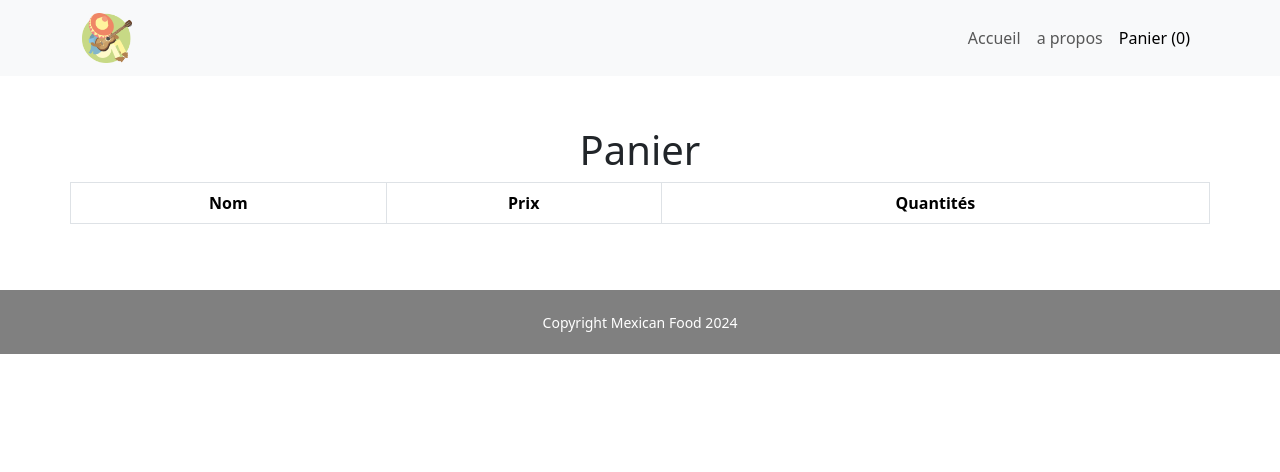
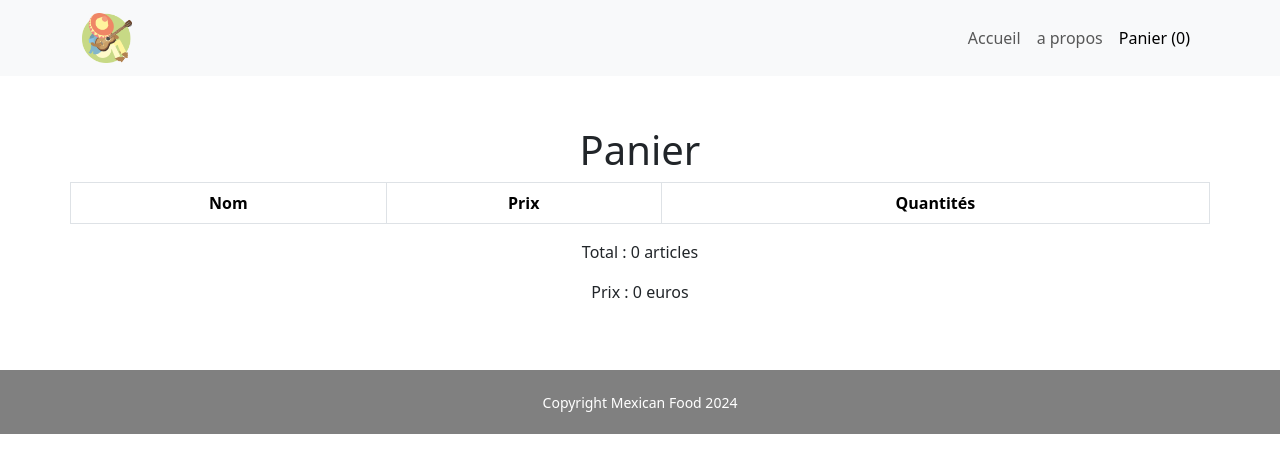
Before and after one commit to MattMatt-aka-Matt/react-app, a React (Create React App) app: page /cart in a window 1280 px wide. Shown: the top 472 px of the page. Built offline with nearby package versions, Linux system fonts and the light colour scheme.

Commit message:
add total

```diff
--- a/src/components/Header.jsx
+++ b/src/components/Header.jsx
@@ -4,20 +4,11 @@ import Nav from "react-bootstrap/Nav";
 import "../assets/styles/Header.css";
 import { NavLink } from "react-router-dom";
 import logo from "../assets/images/logo.webp";
-import { useContext } from "react";
-import { CartContext } from "../utils/context/CartContext";
+
+import useTotalQuantity from "../utils/hooks/useTotalQuantity";
 
 const Header = () => {
-  const { cart } = useContext(CartContext);
-  const getQuantity = () => {
-    let totalQuantity = 0;
-    if (cart) {
-      cart.forEach((dish) => {
-        totalQuantity += dish.quantity;
-      });
-    }
-    return totalQuantity;
-  };
+  const TotalQuantity = useTotalQuantity()
   return (
     <header>
       <Navbar expand="lg" className="bg-body-tertiary">
@@ -42,7 +33,7 @@ const Header = () => {
                 a propos
               </NavLink>
               <NavLink className="nav-link" to="/cart">
-              Panier ({getQuantity() || 0})
+              Panier ({TotalQuantity || 0})
               </NavLink>
             </Nav>
           </Navbar.Collapse>
--- a/src/pages/Cart.jsx
+++ b/src/pages/Cart.jsx
@@ -1,11 +1,16 @@
 import Container from "react-bootstrap/Container";
 import Row from "react-bootstrap/Row";
-import Table from 'react-bootstrap/Table';
+import Table from "react-bootstrap/Table";
 import { CartContext } from "../utils/context/CartContext";
-import { useContext,} from "react";
+import { useContext } from "react";
+import { useTotalAmount } from "../utils/hooks/useTotalAmount";
+import useTotalQuantity from "../utils/hooks/useTotalQuantity";
 
 const Cart = () => {
   const { cart } = useContext(CartContext);
+
+  const totalAmount = useTotalAmount();
+    const totalQuantity = useTotalQuantity();
     return (
         <Container>
             <Row>
@@ -30,6 +35,10 @@ return (
                         ))}
                     </tbody>
                 </Table>
+                <div class="total">
+                    <p>Total : {totalQuantity} articles</p>
+                    <p>Prix : {totalAmount} euros</p>
+                </div>
             </Row>
         </Container>
     );
--- /dev/null
+++ b/src/utils/hooks/useTotalAmount.jsx
@@ -0,0 +1,12 @@
+import { useContext } from 'react';
+import { CartContext } from '../context/CartContext';
+
+export function useTotalAmount() {
+    const { cart } = useContext(CartContext);
+
+    const totalAmount = cart.reduce((total, item) => {
+        return total + item.price * item.quantity;
+    }, 0);
+
+    return totalAmount;
+}
--- /dev/null
+++ b/src/utils/hooks/useTotalQuantity.jsx
@@ -0,0 +1,22 @@
+import { useContext, useEffect } from "react";
+import { CartContext } from "../context/CartContext"
+import { useState } from "react";
+
+const useTotalQuantity = () => {
+    const { cart } = useContext(CartContext);
+    const [totalQty, setTotalQty] = useState(0);
+
+    useEffect(() => {
+        let totalQuantity = 0;
+        if (cart) {
+            cart.forEach(dish => {
+                totalQuantity += dish.quantity;
+            });
+            setTotalQty(totalQuantity);
+        }
+    }, [cart]);
+    return totalQty;
+
+}
+
+export default useTotalQuantity
```
Lines whose indentation alone changed are shown as unchanged.
